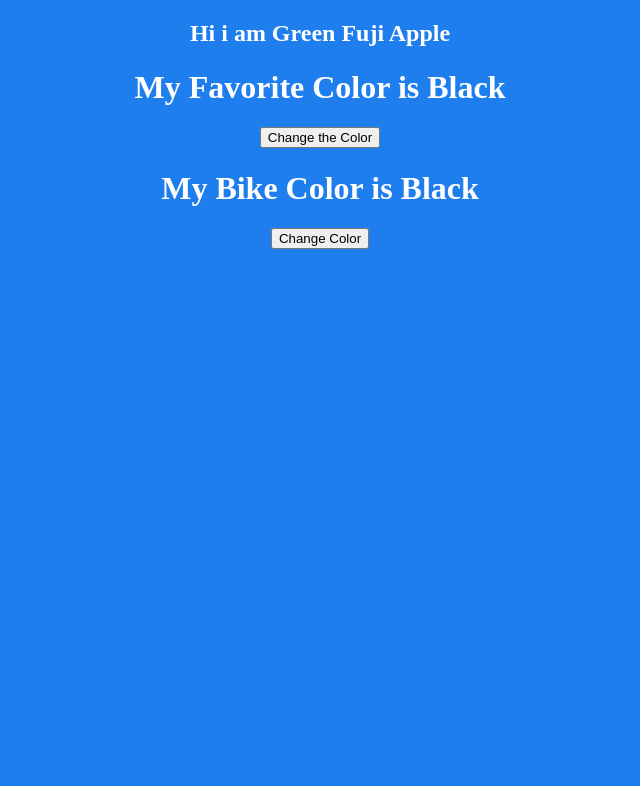
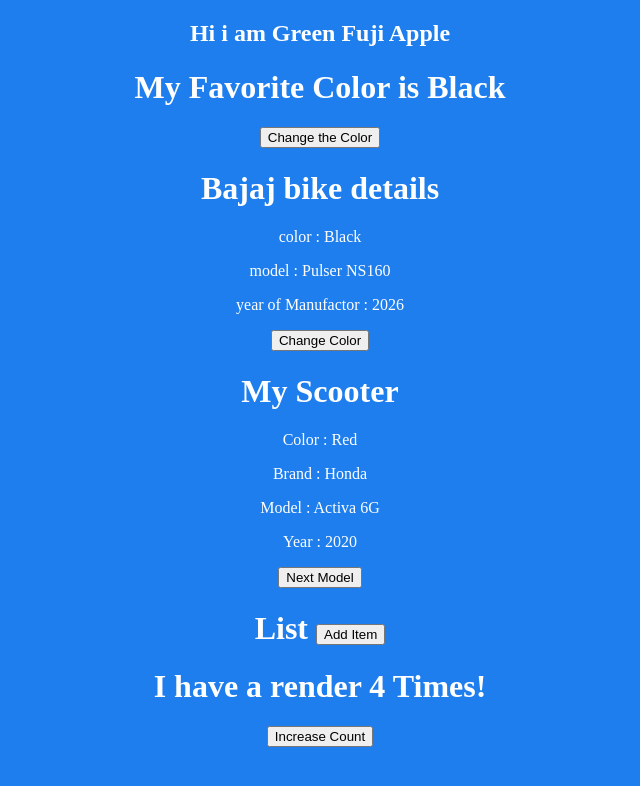
Before and after one commit to Sanjaysundar27/React, a React (Create React App) app in the folder react-basics/: page / in a window 1280 px wide. Shown: the part 508-1294 px from the top of the page, without its empty margins (320-960 px from the left). Before the commit the page ends 800 px from the top, so only its background shows below. Built offline with nearby package versions, Linux system fonts and the light colour scheme.

Commit message:
Add new File With new Information

```diff
--- a/react-basics/src/App.js
+++ b/react-basics/src/App.js
@@ -5,6 +5,9 @@
 import Header from './Function Components/Header';
 import FavoriteColor from './Function Components/FavoriteColor';
 import Bike from './Class Components/Bike';
+import Scooter from './Function Components/Scooter';
+import List from './Function Components/List';
+import Timer from './Function Components/Timer';
 
 function App() {
 
@@ -21,6 +24,9 @@
       <Apple  appleInfo = {appleInfo}/>
       <FavoriteColor/>
       <Bike/>
+      <Scooter/>
+      <List/>
+      <Timer/>
     </div>
   );
 }
--- a/react-basics/src/Class Components/Bike.jsx
+++ b/react-basics/src/Class Components/Bike.jsx
@@ -1,17 +1,26 @@
-import React from "react";
+import React, { StrictMode } from "react";
 
 class Bike extends React.Component{
 
 constructor(){
     super();
-        this.state = { color : "Black"  }
+        this.state = {
+            color : "Black" ,
+            model : "Pulser NS160",
+            brand : "Bajaj",
+            year : 2026
+        }
 }
+
 
     render(){
         return(
         <div>
-            <h1>My Bike Color is {this.state.color}</h1>
-                <button onClick={ ()=> { this.setState( {color : "Black And Red"} )}}>Change Color </button>
+            <h1> {this.state.brand} bike details </h1>
+                <p> color : {this.state.color}</p>
+                <p> model : {this.state.model}</p>
+                <p> year of Manufactor : {this.state.year}</p>
+                <button onClick={ ()=> { this.setState( (pre) =>{return {...pre ,color :"White and Pink"}})}}>Change Color </button>
         </div>
 
     );
--- /dev/null
+++ b/react-basics/src/Function Components/List.jsx
@@ -0,0 +1,27 @@
+import { useState } from "react";
+
+
+export default function List() {
+
+    const [list, setList] = useState([]);
+
+    const [count, setCount] = useState(1);
+
+    function addItem() {
+        const itemName = "Item 00" + count;
+        setList((pre) => {
+            return [...pre, itemName]
+        });
+        setCount((pres) => { return pres + 1 });
+    }
+
+    return (
+        <div>
+            <h1>List <button onClick={addItem}>Add Item</button> </h1>
+            <ul>{
+                list.map((el, index) => <li key={index}>{el}</li>)
+            }
+            </ul>
+        </div>
+    );
+}
--- /dev/null
+++ b/react-basics/src/Function Components/Scooter.jsx
@@ -0,0 +1,55 @@
+import { useState } from "react";
+
+
+//Multi Hooks
+export default function Scooter(){
+
+    //Multiple State
+    // const [color , setColor] = useState("Red");
+    // const [brand , setBrand] = useState("Honda");
+    // const [model , setModel] = useState("Activa 6G");
+    // const [year , setYear] = useState("2020");
+
+// State Object
+    const [scooter , setScooter] = useState(
+        {
+            color : "Red" ,
+            brand  :"Honda",
+            model : "Activa 6G",
+            year : "2020"
+           }
+    );
+
+
+    // function updataDetails(){
+    //     setScooter(
+    //         {
+    //             color : "Blue",
+    //             brand : "Honda",
+    //             model : "Activa 5G",
+    //             year  : "2019"
+    //         }
+    //     );
+    // }
+
+    //Spread Operator to get the previous value without lose
+        function updataDetails(){
+        setScooter((previousState) =>{
+            return{...previousState ,
+                color : "Blue",
+                model : "Activa 5G"
+            }
+        });
+    }
+
+    return(
+        <div>
+            <h1> My Scooter </h1>
+                <p>Color : {scooter.color}</p>
+                <p>Brand : {scooter.brand}</p>
+                <p>Model : {scooter.model}</p>
+                <p>Year : {scooter.year}</p>
+            <button onClick={updataDetails}>Next Model</button>
+        </div>
+    );
+}
--- /dev/null
+++ b/react-basics/src/Function Components/Timer.jsx
@@ -0,0 +1,40 @@
+import { useEffect, useState } from "react";
+
+
+export default function Timer() {
+
+    const [count, setCount] = useState(0);
+
+//We can use the useEffect() for changing the background images
+    useEffect(() => {
+        console.log("Screen Render ! ");
+        //checkCount();
+     //   setCount(1);
+     setTimeout(()=>{
+        setCount((pre)=>{
+            return pre+1;
+        })
+     },1500)
+    });
+
+
+    function checkCount() {
+        if (count > 10) {
+            setCount(1);
+        }
+    }
+
+
+    function updateCount() {
+        setCount((pre) => {
+            return pre + 1;
+        })
+    }
+
+    return (
+        <div>
+            <h1>I have a render {count} Times!</h1>
+            <button onClick={updateCount}>Increase Count</button>
+        </div>
+    );
+}
```
